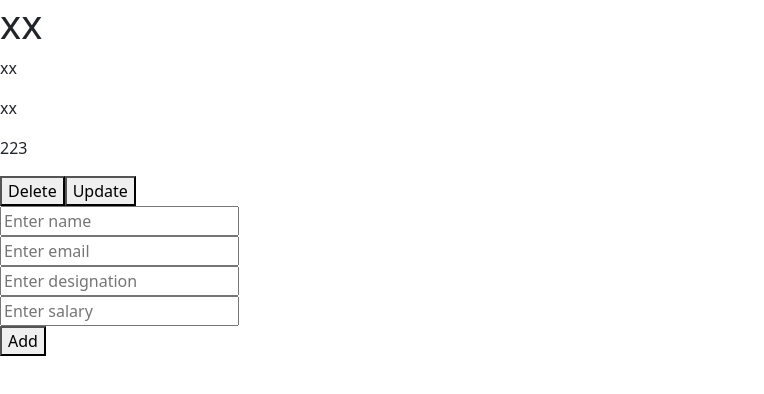
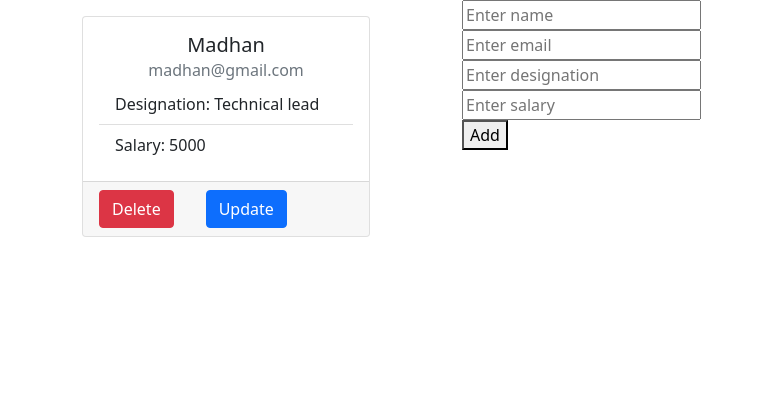
Before and after one commit to Ragavendravignesh/CRUDapp, a React (Create React App) app: page / in a window 1280 px wide. Shown: the top 394 px of the page, without its empty margins (0-764 px from the left). Built offline with nearby package versions, Linux system fonts and the light colour scheme; data requests are answered from the project's data file.

Commit message:
Enhanced display component

```diff
--- a/api/db.json
+++ b/api/db.json
@@ -1,11 +1,11 @@
 {
   "employee": [
     {
-      "id": 1,
-      "name": "xx",
-      "email": "xx",
-      "designation": "xx",
-      "salary": "223"
+      "id": 2,
+      "name": "Madhan",
+      "email": "madhan@gmail.com",
+      "designation": "Technical lead",
+      "salary": "5000"
     }
   ]
 }
--- a/src/App.js
+++ b/src/App.js
@@ -1,48 +1,51 @@
 import React, { useState, useEffect, useCallback } from 'react'
-import 'bootstrap/dist/css/bootstrap.min.css';
+import 'bootstrap/dist/css/bootstrap.min.css'
 import Axios from 'axios'
-import Display from './Components/Display';
-import AddEmployee from './Components/AddEmployee';
-import UpdateEmployee from './Components/UpdateEmployee';
-import Alert from './Components/Alert';
+import Display from './Components/Display'
+import AddEmployee from './Components/AddEmployee'
+import UpdateEmployee from './Components/UpdateEmployee'
+import { Container, Row, Col } from 'react-bootstrap'
+import Alert from './Components/Alert'
 
 const App = () => {
   const [employee, setEmployee] = useState([])
   const [updateDetails, setUpdateDetails] = useState({})
-  const [showUpdate, setShowUpdate] = useState(false);
-  const [showUpdateAlert, setShowUpdateAlert] = useState(false);
-  const [showDeleteAlert, setShowDeleteAlert] = useState(false);
-  const [showAddAlert, setShowAddAlert] = useState(false);
+  const [showUpdate, setShowUpdate] = useState(false)
+  const [showUpdateAlert, setShowUpdateAlert] = useState(false)
+  const [showDeleteAlert, setShowDeleteAlert] = useState(false)
+  const [showAddAlert, setShowAddAlert] = useState(false)
 
   const add = useCallback(async (data) => {
     console.log(data)
     await Axios.post('http://localhost:3000/employee', data, {
       headers: {
         'Content-Type': 'application/json',
-      }}).then (setShowAddAlert(true));
+      },
+    }).then(setShowAddAlert(true))
     getEmployee()
-
   })
 
   const deleteEmployee = useCallback(async (id) => {
-    await Axios.delete(`http://localhost:3000/employee/${id}`).then(setShowDeleteAlert(true));
+    await Axios.delete(`http://localhost:3000/employee/${id}`).then(
+      setShowDeleteAlert(true)
+    )
     getEmployee()
   })
 
   const updateEmployee = (data) => {
-    setUpdateDetails(data);
-    setShowUpdate(true);
+    setUpdateDetails(data)
+    setShowUpdate(true)
   }
 
   const updateEmp = useCallback(async (data) => {
     await Axios.put(`http://localhost:3000/employee/${data.id}`, data, {
       headers: {
-        'Content-Type': 'application/json'
-      }
-    }).then(setShowUpdateAlert(true));
+        'Content-Type': 'application/json',
+      },
+    }).then(setShowUpdateAlert(true))
 
     getEmployee()
-    setShowUpdate(false);
+    setShowUpdate(false)
   })
 
   const getEmployee = useCallback(async () => {
@@ -56,20 +59,45 @@ const App = () => {
 
   return (
     <div>
-      {showUpdateAlert && <Alert variant="success" message="Employee details updated" idx="updateAlert" />}
-      {showDeleteAlert && <Alert variant="success" message="Employee details deleted" idx="deleteAlert" />}
-      {showAddAlert && <Alert variant="success" message="Employee details added" idx="addAlert" />}
+      {showUpdateAlert && (
+        <Alert
+          variant='success'
+          message='Employee details updated'
+          idx='updateAlert'
+        />
+      )}
+      {showDeleteAlert && (
+        <Alert
+          variant='success'
+          message='Employee details deleted'
+          idx='deleteAlert'
+        />
+      )}
+      {showAddAlert && (
+        <Alert
+          variant='success'
+          message='Employee details added'
+          idx='addAlert'
+        />
+      )}
+      <Container>
+        <Row>
+          <Col md={4} lg={4}>
             <Display
               employee={employee}
               deleteEmployee={deleteEmployee}
               updateEmployee={updateEmployee}
             />
+          </Col>
+          <Col >
             {showUpdate ? (
               <UpdateEmployee empData={updateDetails} updateEmp={updateEmp} />
-      ):(
+            ) : (
               <AddEmployee add={add} empId={employee.length + 1} />
-      )
-      }
+            )}
+          </Col>
+        </Row>
+      </Container>
     </div>
   )
 }
--- a/src/Components/Display.js
+++ b/src/Components/Display.js
@@ -1,4 +1,6 @@
 import React from 'react'
+import { Card, ListGroup, ListGroupItem, Button } from 'react-bootstrap';
+import './display.css';
 
 const Display = ({ employee, deleteEmployee, updateEmployee}) => {
   const deleteHandler = (id) => {
@@ -11,14 +13,20 @@ const Display = ({ employee, deleteEmployee, updateEmployee}) => {
   return (
     <div>
       {employee.map((item, id) => (
-        <div key={id}>
-          <h1>{item.name}</h1>
-          <p>{item.email}</p>
-          <p>{item.designation}</p>
-          <p>{item.salary}</p>
-          <button id={`btn-${id}`} onClick={() => deleteHandler(item.id)}>Delete</button>
-          <button id={`btn-${id}`} onClick={() => updateHandler(item)}>Update</button>
-        </div>
+        <Card style={{ width: '18rem' }} key={id} className="mt-3">
+          <Card.Body>
+            <Card.Title className="text-center">{item.name}</Card.Title>
+            <Card.Subtitle className="mb-1 text-muted text-center">{item.email}</Card.Subtitle>
+            <ListGroup className="list-group-flush">
+              <ListGroupItem>Designation: {item.designation}</ListGroupItem>
+              <ListGroupItem>Salary: {item.salary}</ListGroupItem>
+            </ListGroup>
+          </Card.Body>
+          <Card.Footer>
+          <Button variant="danger" id={`btn-${id}-delete`} onClick={() => deleteHandler(item.id)}>Delete</Button>
+          <Button variant="primary" id={`btn-${id}-update`} onClick={() => updateHandler(item)} className="ml-2">Update</Button>
+          </Card.Footer>
+        </Card>
       ))}
     </div>
   )
--- /dev/null
+++ b/src/Components/display.css
@@ -0,0 +1,3 @@
+.ml-2 {
+    margin-left: 2rem;
+}
```
Lines whose indentation alone changed are shown as unchanged.
